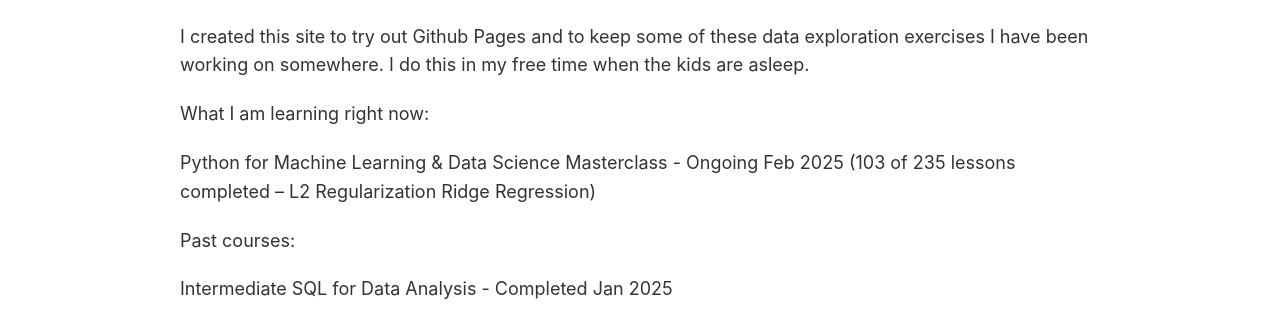
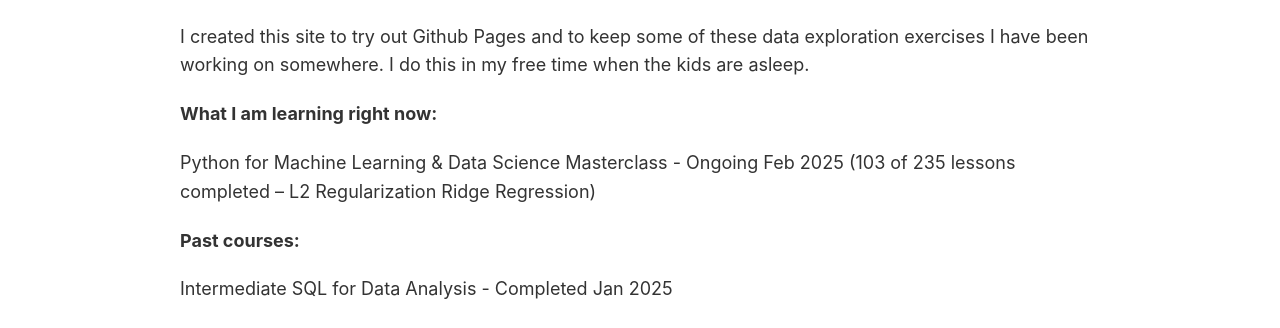
Before and after one commit to cardoesnumbers/cardoesnumbers.github.io, a Jekyll site: the page built from about.markdown, in a window 1280 px wide. Shown: the part 234-562 px from the top of the page. Built offline with Jekyll 4.4.1, drawn with Linux system fonts in a browser that asks for light colours.

```diff
--- a/about.markdown
+++ b/about.markdown
@@ -10,11 +10,11 @@ Hi, my name is Carlos.
 I created this site to try out Github Pages and to keep some of these data exploration exercises I have been working on somewhere. I do this in my free time when the kids are asleep.
 
 
-What I am learning right now:
+**What I am learning right now:**
 
 [Python for Machine Learning & Data Science Masterclass](https://www.udemy.com/course/python-for-machine-learning-data-science-masterclass/) - Ongoing Feb 2025 (103 of 235 lessons completed – L2 Regularization Ridge Regression)
 
-Past courses:
+**Past courses:**
 
 [Intermediate SQL for Data Analysis](https://www.linkedin.com/learning/intermediate-sql-for-data-scientists) - Completed Jan 2025
 
```
